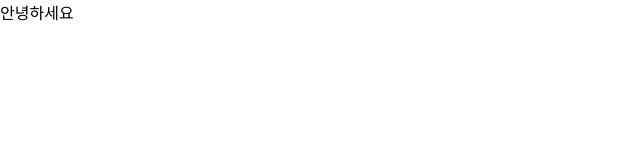
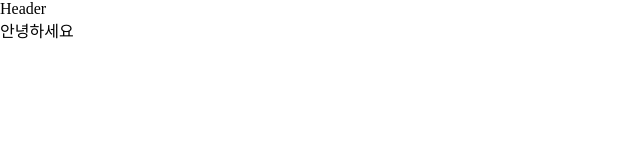
Before and after one commit to devdong9897/hwell-app, a Next.js app: page / in a window 1280 px wide. Shown: the top 160 px of the page, without its empty margins (0-640 px from the left). Built offline with nearby package versions, Linux system fonts and the light colour scheme.

Commit message:
index 커밋

```diff
--- a/pages/index.tsx
+++ b/pages/index.tsx
@@ -1,8 +1,9 @@
-import Header from "@/component/common/Header";
+import Header from '@/component/common/Header';
 
 export default function Home() {
   return (
     <>
+      <Header />
       <main>안녕하세요</main>
     </>
   );
```
